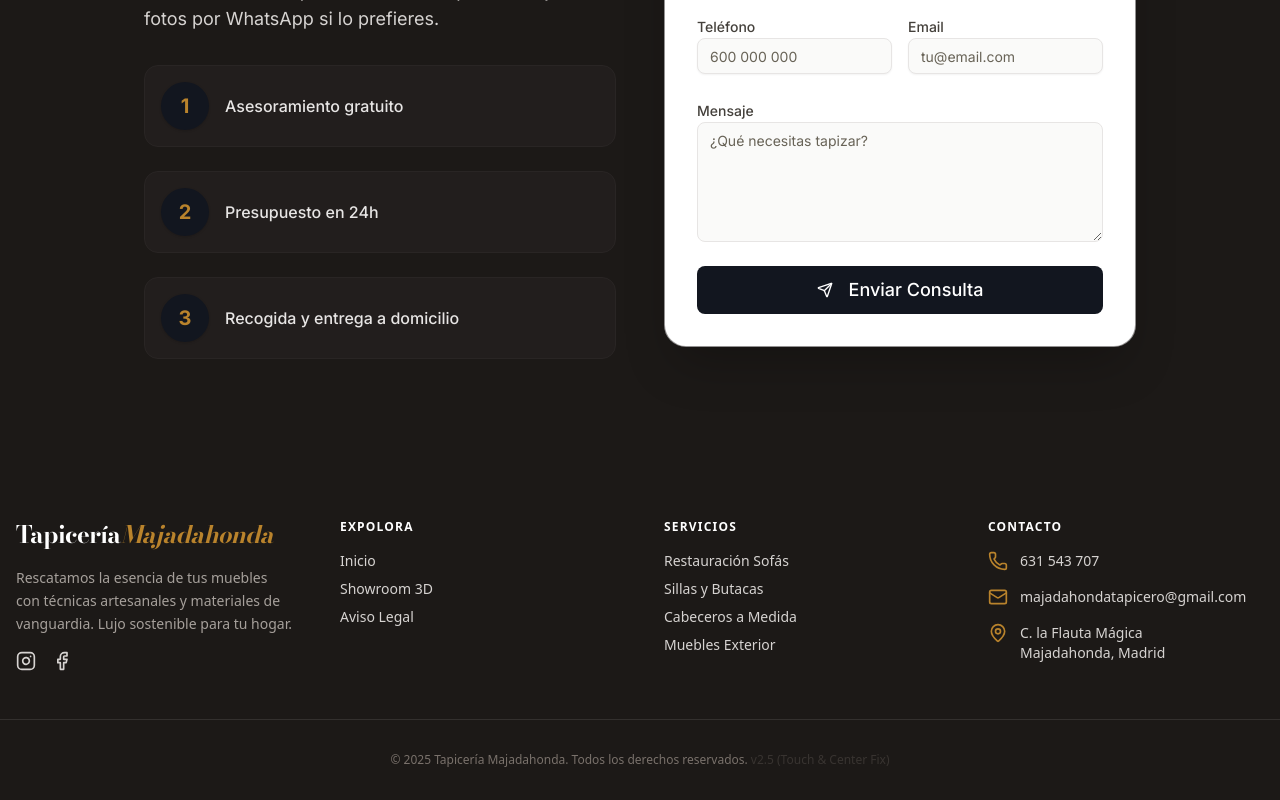
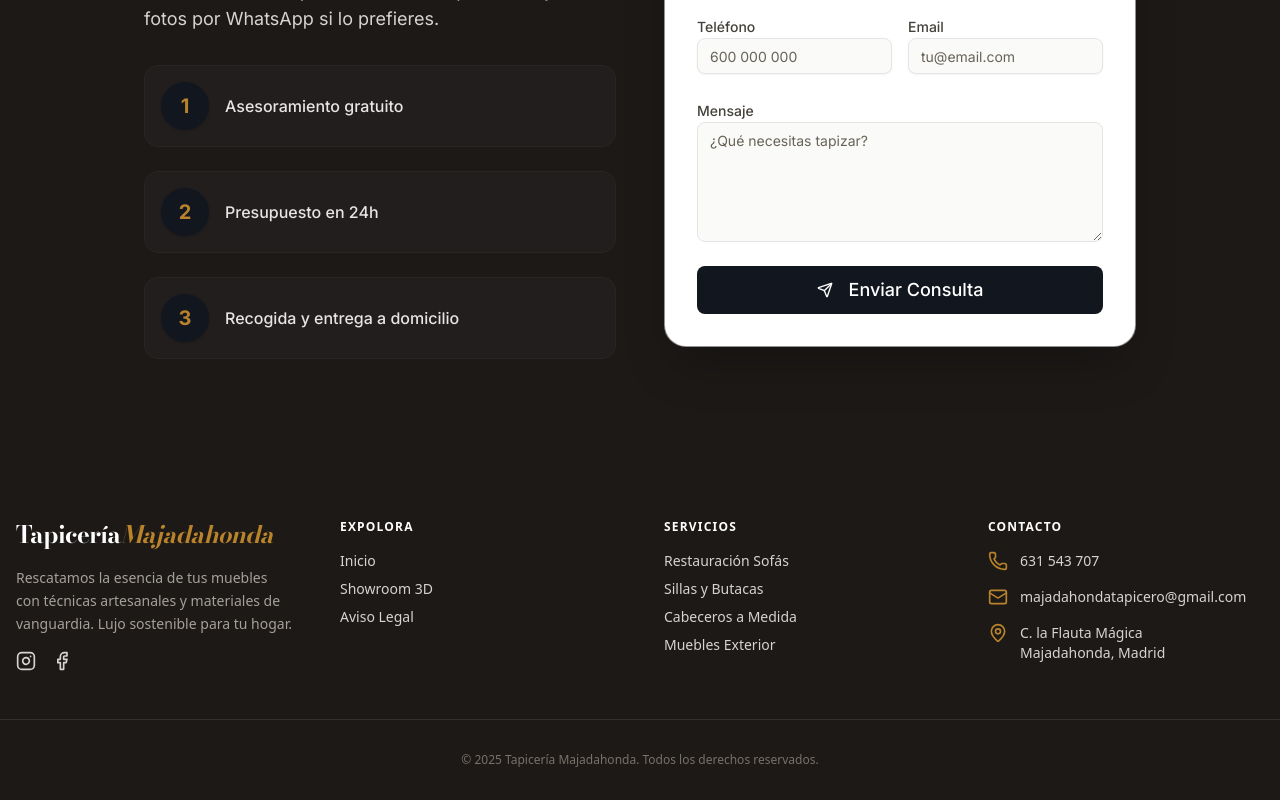
Before and after one commit to WasFi99/Tapiceria-Majadahonda, a Next.js app: page / in a window 1280 px wide. Shown: the part 3332-4132 px from the top of the page. Built offline with nearby package versions, Linux system fonts and the light colour scheme.

Commit message:
chore: remove debug version tag for production

```diff
--- a/components/layout/Footer.tsx
+++ b/components/layout/Footer.tsx
@@ -74,7 +74,7 @@ export function Footer() {
             </div>
 
             <div className="border-t border-white/10 pt-8 text-center text-xs text-stone-500">
-                <p>&copy; {new Date().getFullYear()} Tapicería Majadahonda. Todos los derechos reservados. <span className="opacity-30">v2.5 (Touch & Center Fix)</span></p>
+                <p>&copy; {new Date().getFullYear()} Tapicería Majadahonda. Todos los derechos reservados.</p>
             </div>
         </footer>
     );
```
